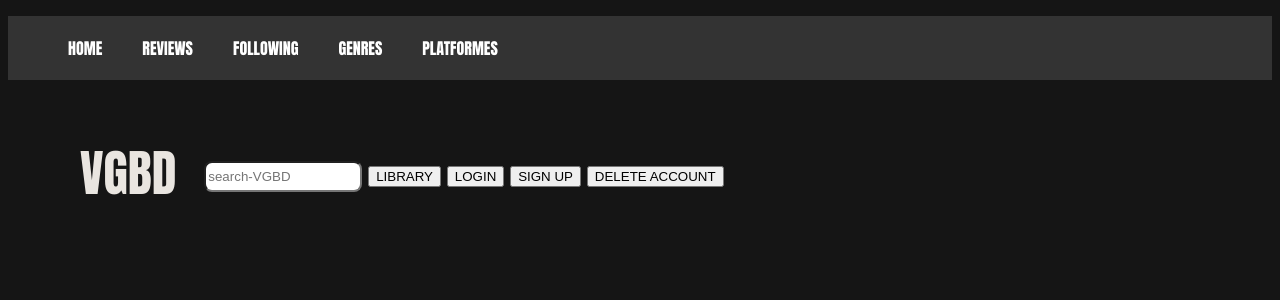
After one commit to noah05012003/Application_web, a Flask app: template templates/reviews.html in a window 1280 px wide. The commit adds this page. Shown: the top 300 px of the page. Run offline with Flask 3, Linux system fonts and the light colour scheme; the template is opened without the code that fills it, so the values that code supplies are empty.

Commit message:
commit boom

```diff
--- a/templates/genres.html
+++ b/templates/genres.html
@@ -13,6 +13,7 @@
       <div class="menu">
         <ul>
           <li><a href="home.html">HOME</button></a></li>
+          <li><a href="reviews.html">REVIEWS</button></a></li>
           <li><a href="following.html">FOLLOWING</button></a></li>
           <li><a href="genres.html">GENRES</button></a></li>
           <li><a href="platforms.html">PLATFORMES</button></a></li>
--- a/templates/home.html
+++ b/templates/home.html
@@ -13,6 +13,7 @@
       <div class="menu">
         <ul>
           <li><a href="home.html">HOME</button></a></li>
+          <li><a href="reviews.html">REVIEWS</button></a></li>
           <li><a href="following.html">FOLLOWING</button></a></li>
           <li><a href="genres.html">GENRES</button></a></li>
           <li><a href="platforms.html">PLATFORMES</button></a></li>
--- a/templates/library.html
+++ b/templates/library.html
@@ -13,6 +13,7 @@
       <div class="menu">
         <ul>
           <li><a href="home.html">HOME</button></a></li>
+          <li><a href="reviews.html">REVIEWS</button></a></li>
           <li><a href="following.html">FOLLOWING</button></a></li>
           <li><a href="genres.html">GENRES</button></a></li>
           <li><a href="platforms.html">PLATFORMES</button></a></li>
--- a/templates/platforms.html
+++ b/templates/platforms.html
@@ -13,6 +13,7 @@
       <div class="menu">
         <ul>
           <li><a href="home.html">HOME</button></a></li>
+          <li><a href="reviews.html">REVIEWS</button></a></li>
           <li><a href="following.html">FOLLOWING</button></a></li>
           <li><a href="genres.html">GENRES</button></a></li>
           <li><a href="platforms.html">PLATFORMES</button></a></li>
--- /dev/null
+++ b/templates/reviews.html
@@ -0,0 +1,31 @@
+<!DOCTYPE html>
+<html>
+  <head>
+    <meta charset="UTF-8" />
+    <meta http-equiv="X-UA-Compatible" content="IE=edge" />
+    <meta name="viewport" content="width=device-width, initial-scale=1.0" />
+    <link rel="stylesheet" href="/static/style.css" />
+    <title>VGBD</title>
+  </head>
+
+  <body>
+    <header>
+      <div class="menu">
+        <ul>
+          <li><a href="home.html">HOME</button></a></li>
+          <li><a href="reviews.html">REVIEWS</button></a></li>
+          <li><a href="following.html">FOLLOWING</button></a></li>
+          <li><a href="genres.html">GENRES</button></a></li>
+          <li><a href="platforms.html">PLATFORMES</button></a></li>
+        </ul>
+      </div>
+      <div id="search-bar">
+        <h1>VGBD</h1>
+        <form id="search-form">
+          <input type="text" id="search-input" placeholder="search-VGBD" />
+          <a href="library.html"><button type="button" class="btn btn-outline-primary">LIBRARY</button></a>
+          <a href="login.html"><button type="button" class="btn btn-outline-primary">LOGIN</button></a>
+          <a href="signUp.html"><button type="button" class="btn btn-outline-primary">SIGN UP</button></a>
+          <button id="deleteUserBtn" type="button" class="btn btn-outline-primary">DELETE ACCOUNT</button>
+        </form>
+      </div>
```
